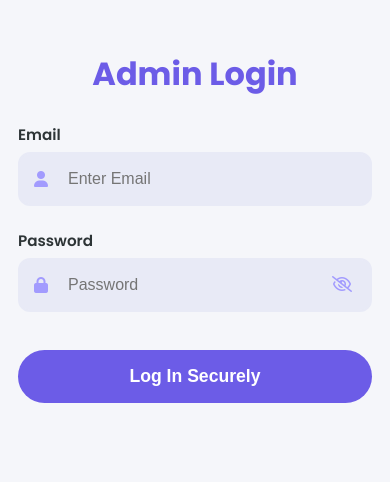
After one commit to muhammadshaharyaraulakh/CampusInsights, a PHP site: page /admin/login/login.php in a window 390 px wide. The commit adds this page. Shown: the top 482 px of the page. Run offline with PHP 8.4, Linux system fonts and the light colour scheme.

Commit message:
Refactor admin panel structure and styles
- Updated footer and header includes to reference new asset paths for CSS and JS files.
- Removed deprecated main.js and login.php files, replacing them with new admin.js and a redesigned login.php.
- Introduced new admin.css for improved styling and layout consistency across the admin panel.
- Enhanced login page with a more modern design and improved user experience.
- Implemented responsive design adjustments for better usability on mobile devices.

```diff
--- a/admin/includes/footer.php
+++ b/admin/includes/footer.php
@@ -1,6 +1,6 @@
     </div>
 
-    <script src="/admin/js/main.js"></script>
+    <script src="/assests/js/admin.js"></script>
 
     </body>
 
--- a/admin/includes/header.php
+++ b/admin/includes/header.php
@@ -9,7 +9,8 @@ require __DIR__."/../../config/config.php";
     <meta charset="UTF-8">
     <meta name="viewport" content="width=device-width, initial-scale=1.0">
     <title>Survey Panel</title>
-    <link rel="stylesheet" href="/admin/css/style.css">
+    <link rel="stylesheet" href="/assests/css/admin.css">
+    <link rel="stylesheet" href="/assests/css/style.css">
     <link rel="stylesheet" href="https://cdnjs.cloudflare.com/ajax/libs/font-awesome/6.0.0-beta3/css/all.min.css">
 
 </head>
--- /dev/null
+++ b/admin/login/login.php
@@ -0,0 +1,55 @@
+<!DOCTYPE html>
+<html lang="en">
+<head>
+    <meta charset="UTF-8">
+    <meta name="viewport" content="width=device-width, initial-scale=1.0">
+    <title>Admin Login</title>
+    <link rel="stylesheet" href="/admin/css/style.css">
+    <link rel="stylesheet" href="/assests/css/style.css">
+    <link rel="stylesheet" href="https://cdnjs.cloudflare.com/ajax/libs/font-awesome/6.0.0-beta3/css/all.min.css">
+
+</head>
+<body class="login-page">
+
+    <div class="login-container">
+
+        <div class="login-card">
+
+            <div class="login-form-card fade-in" id="loginFormCard">
+      <h2>Admin Login</h2>
+
+      <form id="loginForm" class="login-form" novalidate>
+        <div class="input-group">
+          <label for="email">Email</label>
+          <div class="input-field-wrapper">
+            <input type="text" id="email" name="email" placeholder="Enter Email">
+            <i class="fas fa-user icon"></i>
+          </div>
+          <div class="error-message" id="emailError"></div>
+        </div>
+
+        <div class="input-group">
+          <label for="password">Password</label>
+          <div class="input-field-wrapper">
+            <input type="password" id="password" name="password" placeholder="Password">
+            <i class="fas fa-lock icon"></i>
+            <button type="button" class="toggle-password" id="togglePassword"><i class="far fa-eye-slash"></i></button>
+          </div>
+          <div class="error-message" id="passwordError"></div>
+        </div>
+
+
+        <button type="submit" class="btn btn-primary login-btn">Log In Securely</button>
+        <div id="formMessage"></div>
+        <div id="spinner">
+          <i class="fas fa-spinner fa-spin"></i> Logging In
+        </div>
+      </form>
+    </div>
+
+        </div>
+
+    </div>
+<script src="/assests/js/script.js"></script>
+</body>
+</html>
```
Also changed, not shown: admin/login.php (deleted, +0 -64 lines), auth/login/login.php (+5 -7 lines), assests/css/admin.css (renamed from admin/css/style.css), assests/js/admin.js (renamed from admin/js/main.js).
